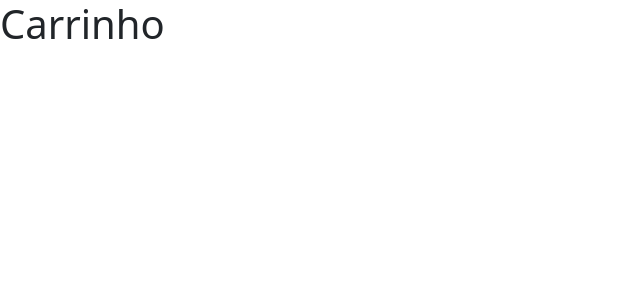
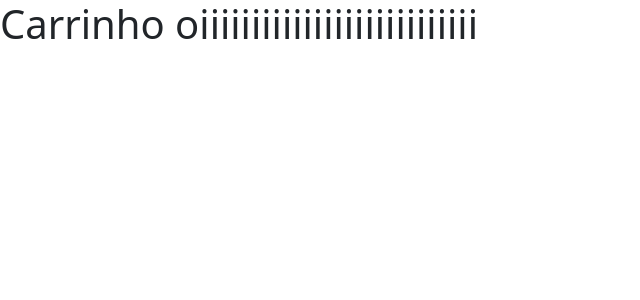
Before and after one commit to elprogramadorpedro/blacknext.js, a Next.js app: page /card in a window 1280 px wide. Shown: the top 300 px of the page, without its empty margins (0-640 px from the left). Built offline with nearby package versions, Linux system fonts and the light colour scheme.

Commit message:
renderizacao do lado do servidorr

```diff
--- a/src/pages/card.tsx
+++ b/src/pages/card.tsx
@@ -14,6 +14,7 @@ const Cart: NextPage = () => {
 
       <h1>
         Carrinho
+        oiiiiiiiiiiiiiiiiiiiiiiiiiii
       </h1>
     </>
   )
```
